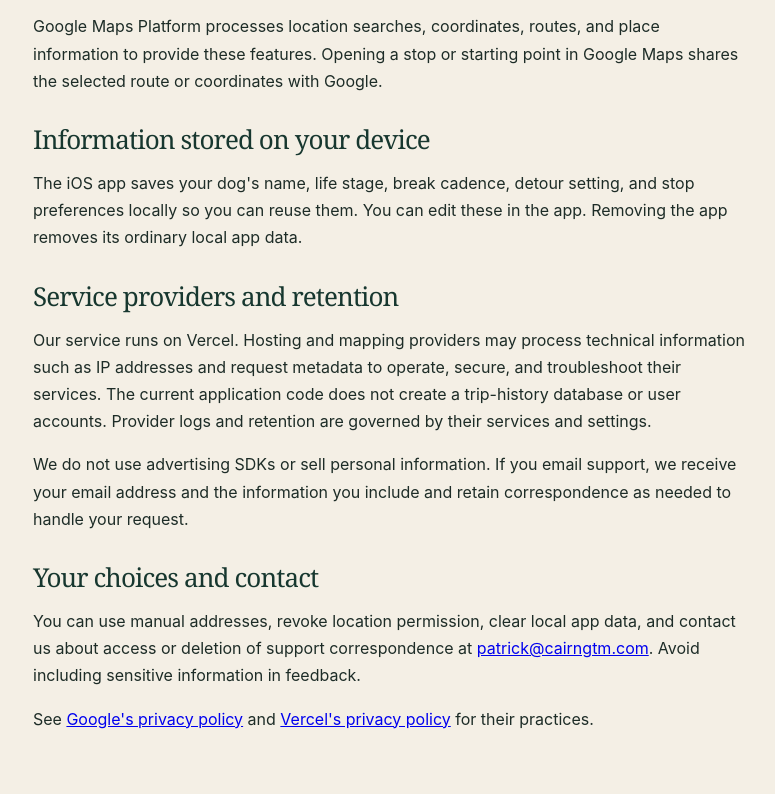
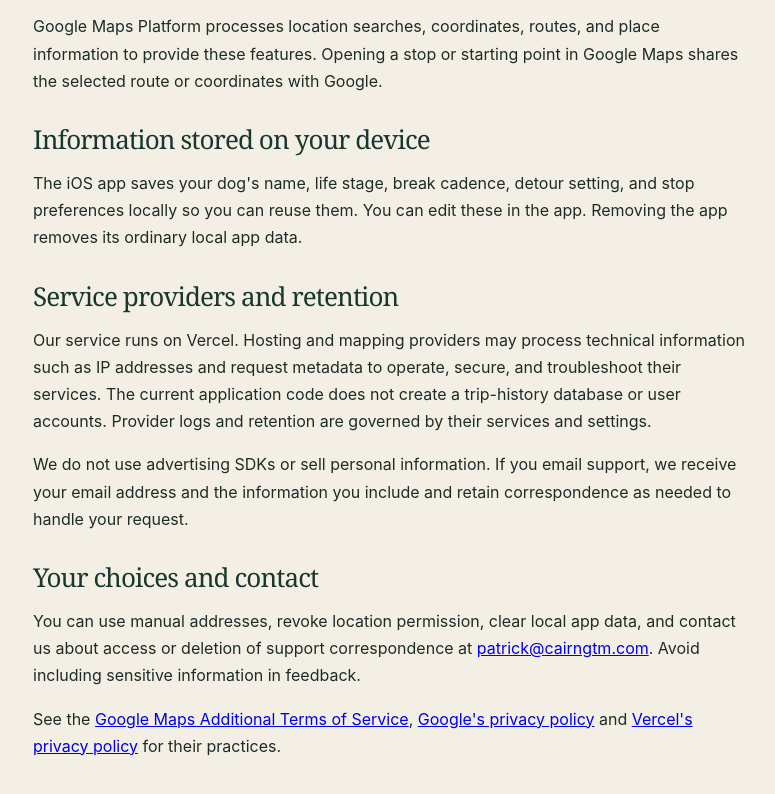
Before and after one commit to patrickarvia/pawstop, a website: page privacy.html in a window 1280 px wide. Shown: the part 461-1255 px from the top of the page, without its empty margins (251-1026 px from the left). Drawn offline with Linux system fonts and the light colour scheme.

Commit message:
Update privacy.html for Google Maps attribution and terms

```diff
--- a/privacy.html
+++ b/privacy.html
@@ -2,4 +2,4 @@
 <h2>Trip and location information</h2><p>When you request suggestions or plan a trip, the text you enter, selected places, trip endpoints, your dog’s name, and relevant preferences are sent to our service. If you choose current location, your device coordinates are used for your starting point, nearby suggestions, and an approximate address lookup. You can enter an address instead and change location permission in your device settings.</p><p>Google Maps Platform processes location searches, coordinates, routes, and place information to provide these features. Opening a stop or starting point in Google Maps shares the selected route or coordinates with Google.</p>
 <h2>Information stored on your device</h2><p>The iOS app saves your dog's name, life stage, break cadence, detour setting, and stop preferences locally so you can reuse them. You can edit these in the app. Removing the app removes its ordinary local app data.</p>
 <h2>Service providers and retention</h2><p>Our service runs on Vercel. Hosting and mapping providers may process technical information such as IP addresses and request metadata to operate, secure, and troubleshoot their services. The current application code does not create a trip-history database or user accounts. Provider logs and retention are governed by their services and settings.</p><p>We do not use advertising SDKs or sell personal information. If you email support, we receive your email address and the information you include and retain correspondence as needed to handle your request.</p>
-<h2>Your choices and contact</h2><p>You can use manual addresses, revoke location permission, clear local app data, and contact us about access or deletion of support correspondence at <a href="mailto:patrick@cairngtm.com">patrick@cairngtm.com</a>. Avoid including sensitive information in feedback.</p><p>See <a href="https://policies.google.com/privacy">Google's privacy policy</a> and <a href="https://vercel.com/legal/privacy-policy">Vercel's privacy policy</a> for their practices.</p></main></body></html>
+<h2>Your choices and contact</h2><p>You can use manual addresses, revoke location permission, clear local app data, and contact us about access or deletion of support correspondence at <a href="mailto:patrick@cairngtm.com">patrick@cairngtm.com</a>. Avoid including sensitive information in feedback.</p><p>See the <a href="https://www.google.com/help/terms_maps/">Google Maps Additional Terms of Service</a>, <a href="https://policies.google.com/privacy">Google's privacy policy</a> and <a href="https://vercel.com/legal/privacy-policy">Vercel's privacy policy</a> for their practices.</p></main></body></html>
```
